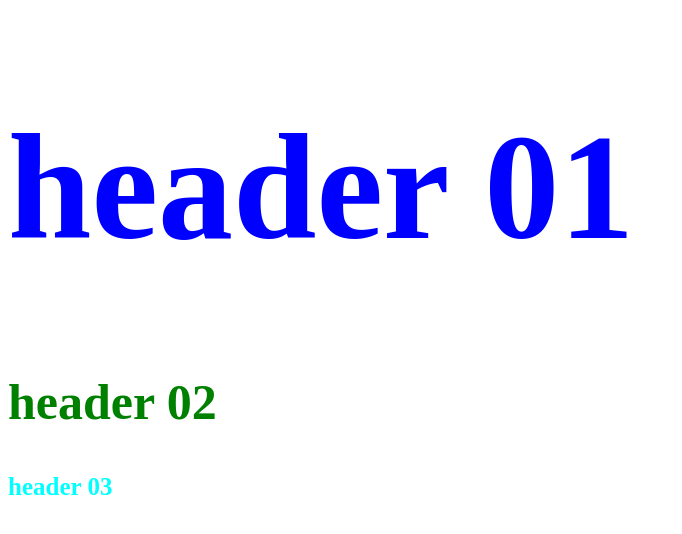
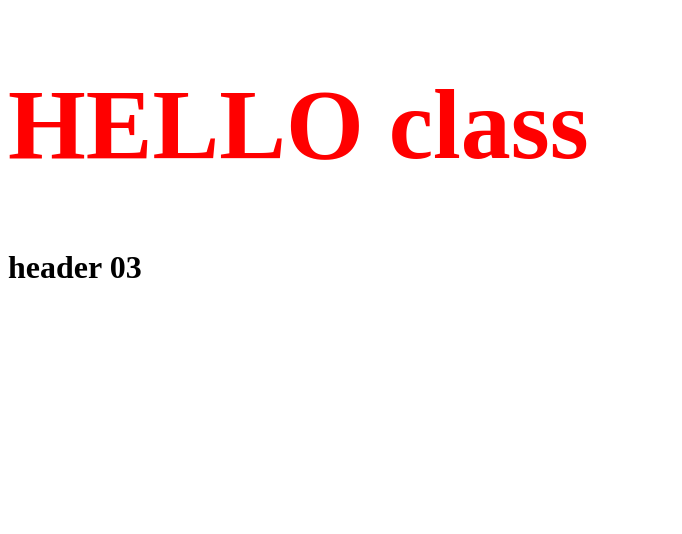
Before and after one commit to muhamad-design/my-website, a plain HTML site: page index.html in a window 1280 px wide. Shown: the whole page, without its empty margins (0-682 px from the left). Drawn offline with Linux system fonts and the light colour scheme.

Commit message:
create css file

```diff
--- a/index.html
+++ b/index.html
@@ -3,22 +3,14 @@
 <head>
 <title>Mohammad's website </title>
 
-<style type="text/css">
-
-h1 {color: red; font-size: 150px;}
-
-h2 { color: green; font-size: 50px;}
-
-h3 {color: Aqua; font-size: 25px}
-
-</style>
+<link rel="stylesheet" type="text/css" href="style.css">
 
 </head>
+
 <body>
 
-	<h1 style="color: blue; ">header 01</h1>
-	<h2>header 02</h2>
-	<h3>header 03</h3>
+	<h1 class="uppercase hello" > <span>hello</span> class </h1>
+	<h1 class="hello ">header 03</h1>
 
 </body>
 </html>
--- /dev/null
+++ b/style.css
@@ -0,0 +1,11 @@
+
+h1.uppercase.hello {
+	font-size: 100px;
+	color: red;
+}
+
+span {
+
+text-transform: uppercase;
+
+}
```
